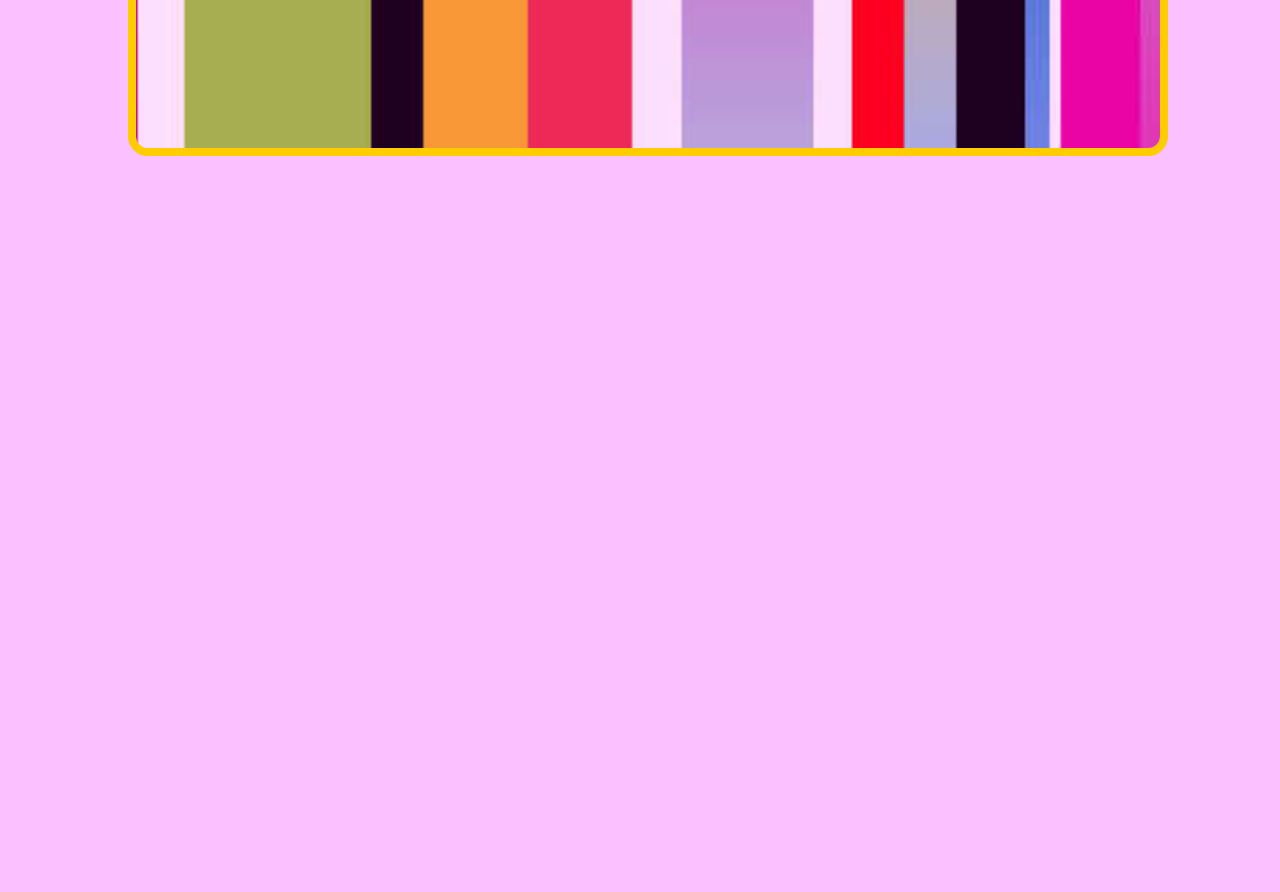
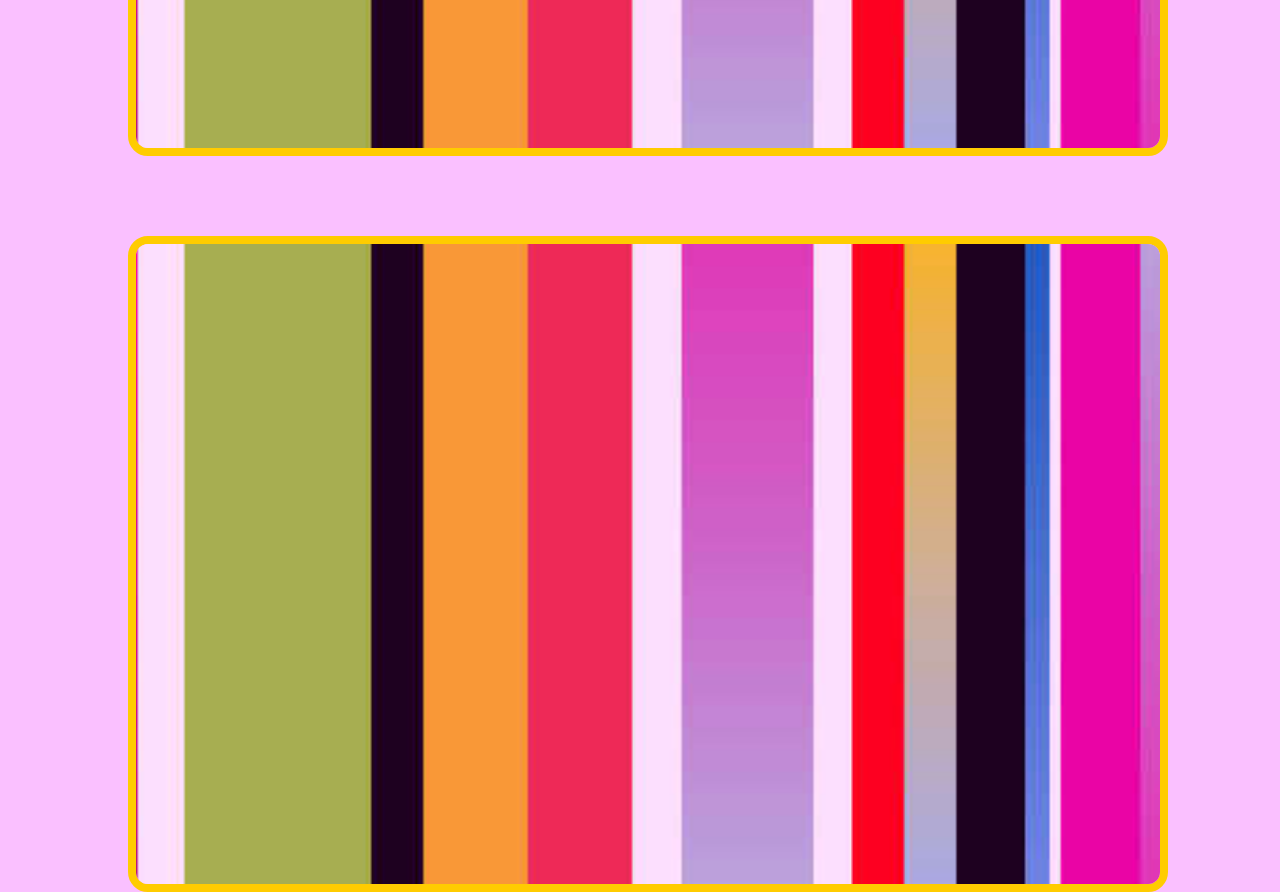
Before and after one commit to heldrida/draggable_image_panorama, a website: page app/index.html in a window 1280 px wide. Shown: the part 508-1400 px from the top of the page. Before the commit the page ends 808 px from the top, so only its background shows below. Drawn offline with nearby package versions, Linux system fonts and the light colour scheme.

Commit message:
added license. wrap it as a jquery plugin.

```diff
--- a/app/index.html
+++ b/app/index.html
@@ -8,7 +8,11 @@
 </head>
 <body>
 
-	<div class="panorama" data-swipe="0">
+	<div id="foo" class="panorama" data-swipe="0">
+	   <img src="images/panorama.jpg" alt="">
+	</div>
+
+	<div id="bar" class="panorama" data-swipe="1">
 	   <img src="images/panorama.jpg" alt="">
 	</div>
 
--- a/app/sass/styles.scss
+++ b/app/sass/styles.scss
@@ -10,7 +10,7 @@ html {
 		.panorama {
 			width: 80%;
 			height: 80%;
-			margin: 0 auto;
+			margin: 0 auto 5em auto;
 			overflow: hidden;
 			border: 8px solid #FC0;
 			border-radius: 20px;
--- a/app/scripts/main.js
+++ b/app/scripts/main.js
@@ -1,40 +1,63 @@
-/*globals $, window */
+/*globals $, window, jQuery */
 
 'use strict';
 
-$('document').ready(function () {
+/***
+ * jQuery Dragabble Image Panorama plugin
+ *
+ * To use do $('#ID').panorama()
+ *
+ * Original author: @heldrida (Helder C.)
+ *
+ * DO WHAT THE FUCK YOU WANT TO PUBLIC LICENSE
+ * Version 2, December 2004
+ *
+ * Copyright (C) 2004 Sam Hocevar <sam@hocevar.net>
 
-    var panorama = {
+ * Everyone is permitted to copy and distribute verbatim or modified
+ * copies of this license document, and changing it is allowed as long
+ * as the name is changed.
+ *
+ * DO WHAT THE FUCK YOU WANT TO PUBLIC LICENSE
+ * TERMS AND CONDITIONS FOR COPYING, DISTRIBUTION AND MODIFICATION
+ *
+ * 0. You just DO WHAT THE FUCK YOU WANT TO.
+ *
+ */
+(function ($) {
+
+    function Panorama($element) {
+
         // properties
-        $panorama: $('.panorama'),
-        $moveElement: $('.panorama img'),
-        swipeMode: $('.panorama').data('swipe'),
-        timestart: 0,
-        seconds: 60,
-        msTotal: 0,
-        direction: -1,
-        positionX: 0,
-        percentage: 0,
-        animationFrameID: false,
-        myRequestAnimationFrame: (function () {
+        this.$panorama = null;
+        this.$moveElement = null;
+        this.swipeMode = null;
+        this.timestart = 0;
+        this.seconds = 60;
+        this.msTotal = 0;
+        this.direction = -1;
+        this.positionX = 0;
+        this.percentage = 0;
+        this.animationFrameID = false;
+        this.myRequestAnimationFrame = (function () {
             return function (callback) {
                 return window.setTimeout(callback, 1000 / 60);
             };
-        }()),
-        touchPlayTimeout: 5000,
-        moveTimeoutID: null,
-        transitionTimeoutID: null,
-        dragPositionTimeoutID: null,
-        rightBoundary: null,
-        touchSpeed: 25,
-        touchDistance: {
+        }());
+        this.touchPlayTimeout = 5000;
+        this.moveTimeoutID = null;
+        this.transitionTimeoutID = null;
+        this.dragPositionTimeoutID = null;
+        this.rightBoundary = null;
+        this.touchSpeed = 25;
+        this.touchDistance = {
             start: 0,
             end: 0
-        },
-        callback: [],
+        };
+        this.callback = [];
 
         // methods
-        step: function (timestart) {
+        this.step = function (timestart) {
 
             var self = this,
                 timestamp,
@@ -72,9 +95,9 @@ $('document').ready(function () {
 
             }
 
-        },
+        };
 
-        positionBounderies: function (positionX) {
+        this.positionBounderies = function (positionX) {
 
             // move the next line to init method, after image preload done!
             this.rightBoundary = 100 - (100 * (this.$panorama.width() / this.$moveElement.width()));
@@ -84,15 +107,15 @@ $('document').ready(function () {
 
             return positionX;
 
-        },
+        };
 
-        progressByPercentage: function (percentage) {
+        this.progressByPercentage = function (percentage) {
 
             return percentage * (this.msTotal / 100);
 
-        },
+        };
 
-        dragIt: function (touchX) {
+        this.dragIt = function (touchX) {
 
             var self = this,
                 positionX,
@@ -109,15 +132,15 @@ $('document').ready(function () {
             self.dragPositionTimeoutID = setTimeout(function () {
                 self.position(positionX);
             }, 50);
-        },
+        };
 
-        position: function (posX) {
+        this.position = function (posX) {
 
             this.$moveElement.css('transform', 'translateX(' + posX + ')');
 
-        },
+        };
 
-        reset: function () {
+        this.reset = function () {
 
             var self = this;
 
@@ -147,13 +170,16 @@ $('document').ready(function () {
 
             self.$moveElement.addClass('end');
 
-        },
+        };
 
-        init: function () {
+        this.init = function ($element) {
 
             var self = this;
 
             // set initial values
+            this.$panorama = $element;
+            this.$moveElement = $element.find('img');
+            this.swipeMode = $element.data('swipe');
             this.msTotal = this.seconds * 1000;
 
             // set listeners
@@ -183,8 +209,6 @@ $('document').ready(function () {
             });
 
             this.$moveElement.on('touchend mouseup', function (e) {
-
-                console.log('touchend', Date.now());
 
                 // on mousedown prevent browser default `img` drag
                 e.preventDefault();
@@ -238,10 +262,23 @@ $('document').ready(function () {
 
             this.step(Date.now());
 
-        }
+        };
 
+        this.init($element);
+
+    }
+
+    $.fn.panorama = function () {
+        return (function ($element) {
+            new Panorama($element);
+        }(this));
     };
 
-    panorama.init();
+}(jQuery));
+
+$('document').ready(function () {
+
+    $('#foo').panorama();
+    $('#bar').panorama();
 
 });
```
Also changed, not shown: app/license.txt (added), app/styles/styles.css.
